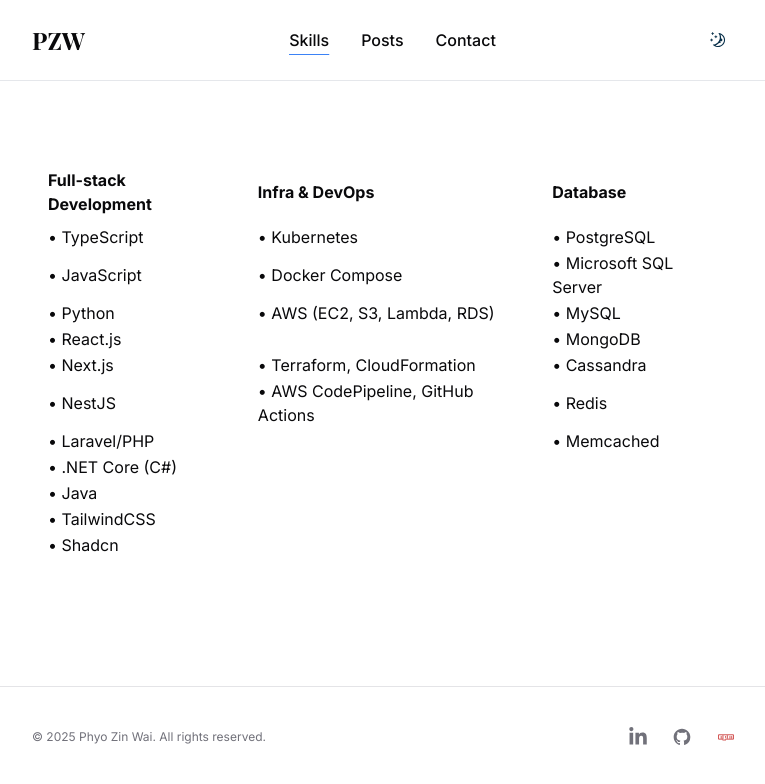
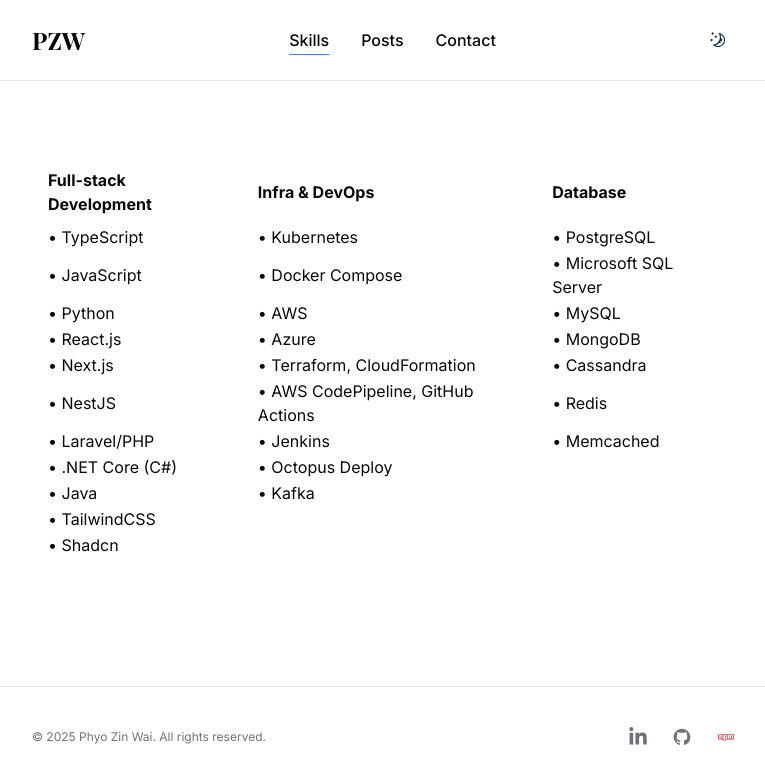
Before and after one commit to pzinwai/portfolio, a Next.js app: page /skills in a window 1280 px wide. Shown: the top 784 px of the page, without its empty margins (256-1021 px from the left). Built offline with nearby package versions, Linux system fonts and the light colour scheme; a web font is replaced by a local one.

Commit message:
Update skills

```diff
--- a/src/app/skills/page.tsx
+++ b/src/app/skills/page.tsx
@@ -23,12 +23,12 @@ export default function Skills() {
             </tr>
             <tr>
               <td className='px-4'>• Python</td>
-              <td className='px-4'>• AWS (EC2, S3, Lambda, RDS)</td>
+              <td className='px-4'>• AWS</td>
               <td className='px-4'>• MySQL</td>
             </tr>
             <tr>
               <td className='px-4'>• React.js</td>
-              <td className='px-4'></td>
+              <td className='px-4'>• Azure</td>
               <td className='px-4'>• MongoDB</td>
             </tr>
             <tr>
@@ -43,17 +43,17 @@ export default function Skills() {
             </tr>
             <tr>
               <td className='px-4'>• Laravel/PHP</td>
-              <td className='px-4'></td>
+              <td className='px-4'>• Jenkins</td>
               <td className='px-4'>• Memcached</td>
             </tr>
             <tr>
               <td className='px-4'>• .NET Core (C#)</td>
-              <td className='px-4'></td>
+              <td className='px-4'>• Octopus Deploy</td>
               <td className='px-4'></td>
             </tr>
             <tr>
               <td className='px-4'>• Java</td>
-              <td className='px-4'></td>
+              <td className='px-4'>• Kafka</td>
               <td className='px-4'></td>
             </tr>
             <tr>
```
